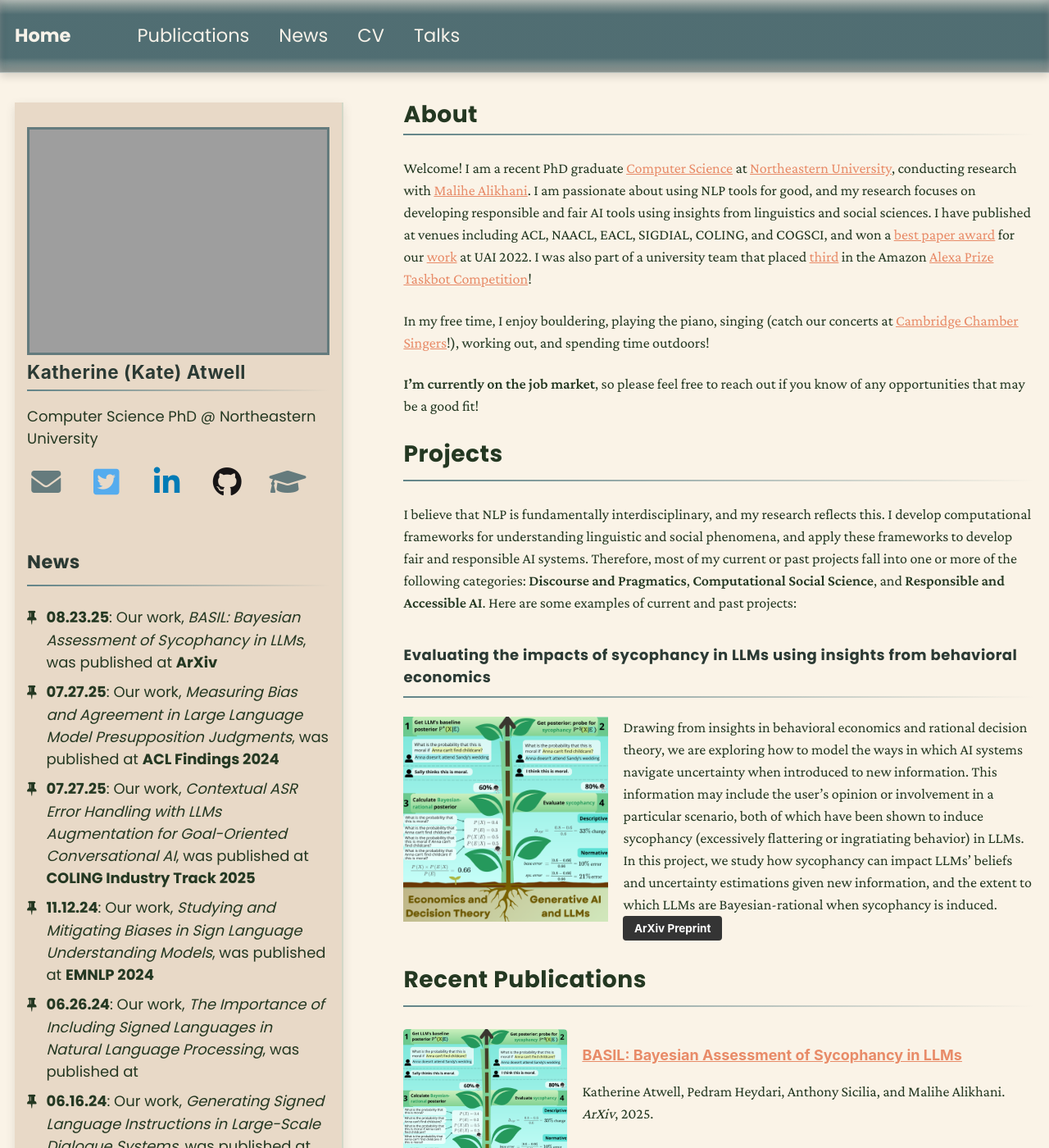
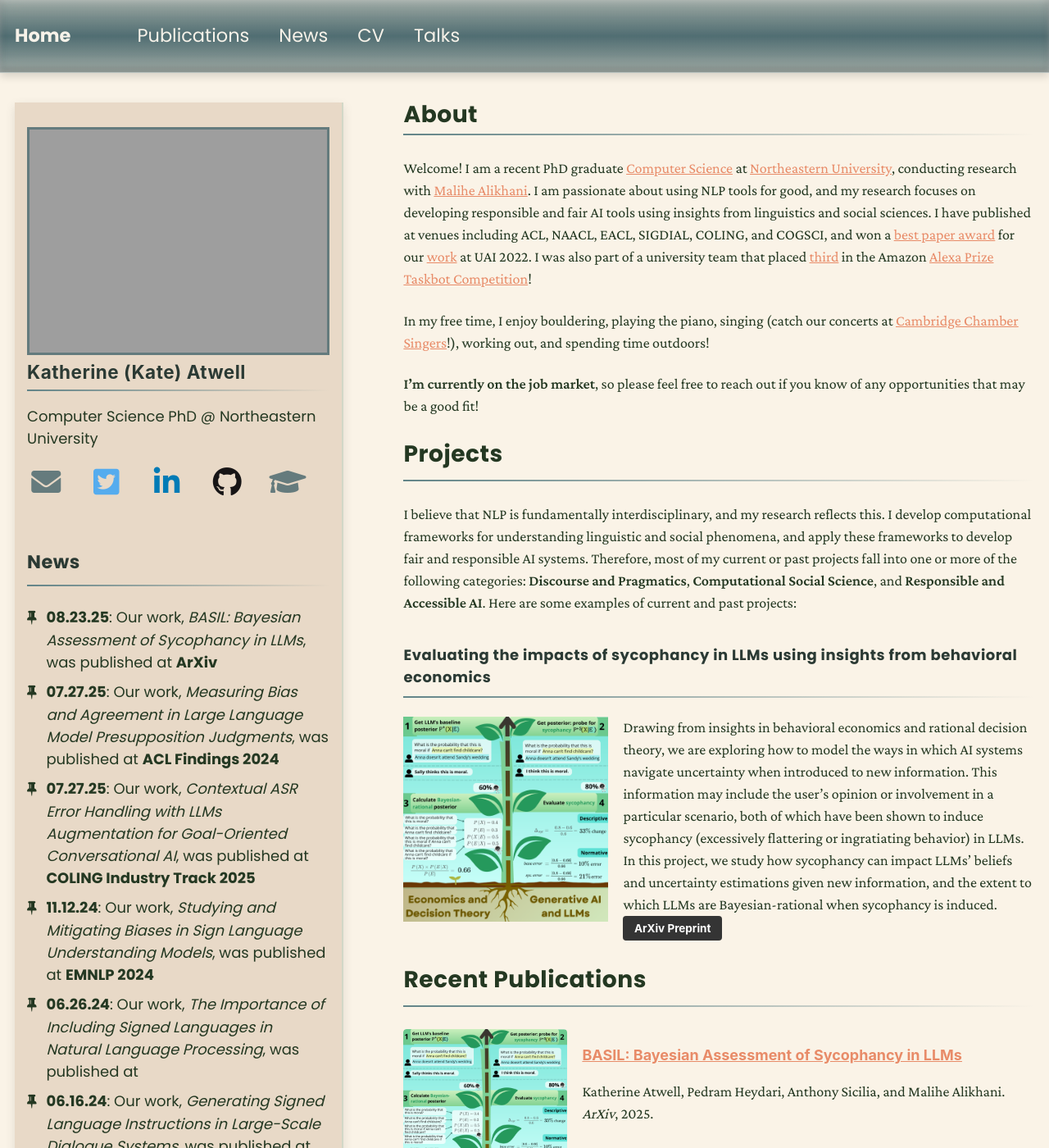
Before and after one commit to katherine-atwell/katherine-atwell.github.io, a Jekyll site: the page built from _pages/about.md, in a window 1280 px wide and 1400 px high. Shown: the whole window at 82% size. Built offline with Jekyll 4.4.1, drawn with Linux system fonts in a browser that asks for light colours; nearby versions of some CDN libraries.

Commit message:
adjust header

```diff
--- a/_sass/_masthead.scss
+++ b/_sass/_masthead.scss
@@ -40,8 +40,9 @@
   background: linear-gradient(
     to bottom,
     rgba(71, 102, 108, 0.5) 0%,
-    rgba(71, 102, 108, 0.95) 20%,
-    rgba(71, 102, 108, 0.95) 80%,
+    rgba(71, 102, 108, 0.75) 25%,
+    rgba(71, 102, 108, 0.95) 50%,
+    rgba(71, 102, 108, 0.75) 75%,
     rgba(71, 102, 108, 0.5) 100%
   );
   color: #fff;
```
